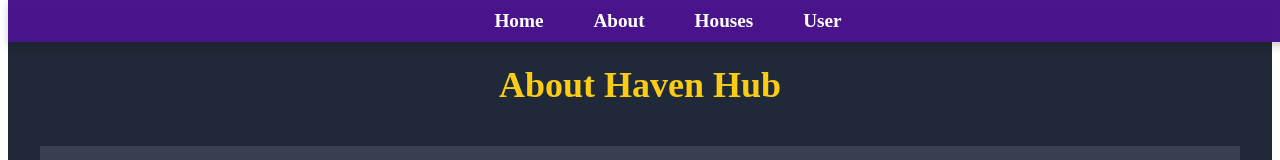
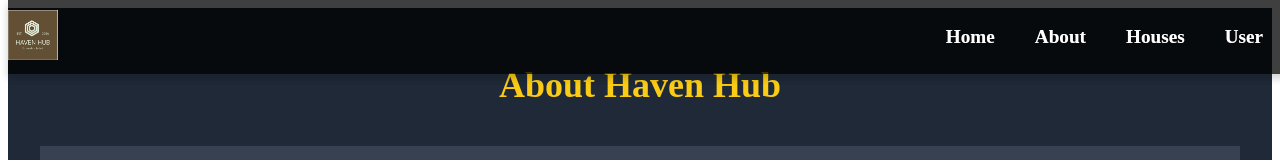
Before and after one commit to kevi799/Haven-Hub, a React (Vite) app: page /about in a window 1280 px wide. Shown: the top 160 px of the page. Built offline with nearby package versions, Linux system fonts and the light colour scheme.

Commit message:
working on navbar

```diff
--- a/src/components/Houses.jsx
+++ b/src/components/Houses.jsx
@@ -70,7 +70,7 @@
     }
 
     return (
-        <div style={{ minHeight: "100vh", backgroundColor: "#f8f9fa", padding: "2rem" }}>
+        <div style={{ minHeight: "100vh", backgroundColor: "#1F2937", padding: "2rem" }}>
             <div style={{ maxWidth: "1200px", margin: "0 auto", padding: "1rem" }}>
                 <h1 style={{ fontSize: "2rem", fontWeight: "bold", textAlign: "center", color: "#333", marginBottom: "1.5rem" }}>
                     Available Houses
--- a/src/components/Navbar.jsx
+++ b/src/components/Navbar.jsx
@@ -1,17 +1,25 @@
 import React from "react";
 import { Link } from "react-router-dom";
+import logo from "../assets/images/image.png";
 
 function Navbar() {
   const navStyle = {
-    backgroundColor: "rgba(74, 20, 140, 0.9)",
-    padding: "10px 20px",
+    backgroundColor: "rgba(0, 0, 0, 0.5)",
+    padding: "10px 0px",
     position: "fixed",
     top: "0",
     width: "100%",
     boxShadow: "0 4px 8px rgba(0, 0, 0, 0.1)",
     zIndex: "1000",
     display: "flex",
-    justifyContent: "center",
+    justifyContent: "space-between",
+    alignItems: "center",
+    borderBox: "black",
+  };
+
+  const logoStyle = {
+    height: "50px",
+    width: "auto",
   };
 
   const ulStyle = {
@@ -26,22 +34,25 @@
   };
 
   const linkStyle = {
-    color: "#fff",
+    color: "White",
     textDecoration: "none",
     fontSize: "1.2rem",
     fontWeight: "bold",
     transition: "color 0.3s ease",
-    padding: "10px",
+    paddingRight: "10px",
     borderRadius: "4px",
   };
 
   const linkHoverStyle = {
-    color: "#FFEB3B",
+    color: "white",
     backgroundColor: "rgba(255, 235, 59, 0.2)",
   };
 
   return (
     <nav style={navStyle}>
+      <Link to="/">
+        <img src={logo} alt="Logo" style={logoStyle} />
+      </Link>
       <ul style={ulStyle}>
         <li style={liStyle}>
           <Link
--- a/src/components/User.jsx
+++ b/src/components/User.jsx
@@ -44,7 +44,7 @@
     );
 
     return (
-        <div style={{ padding: "20px" }}>
+        <div style={{ padding: "20px", backGroundColor:"#1F2937"}}>
             <header style={{ display: "flex", alignItems: "center", marginBottom: "20px" }}>
 
                 <h1 style={{ color: "black" }}>Housing App</h1>
```
